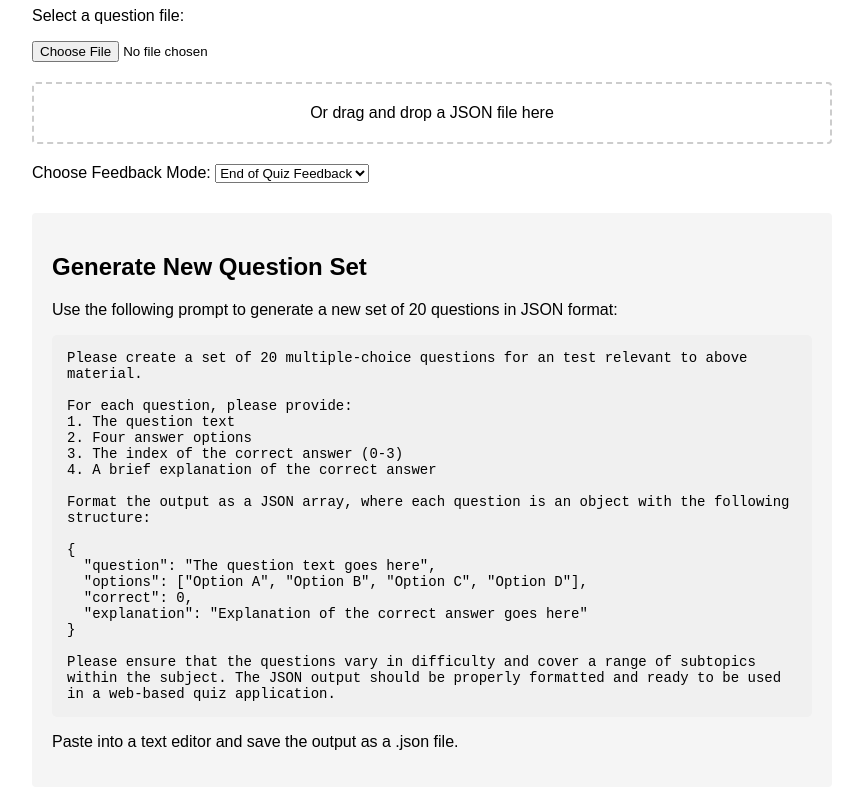
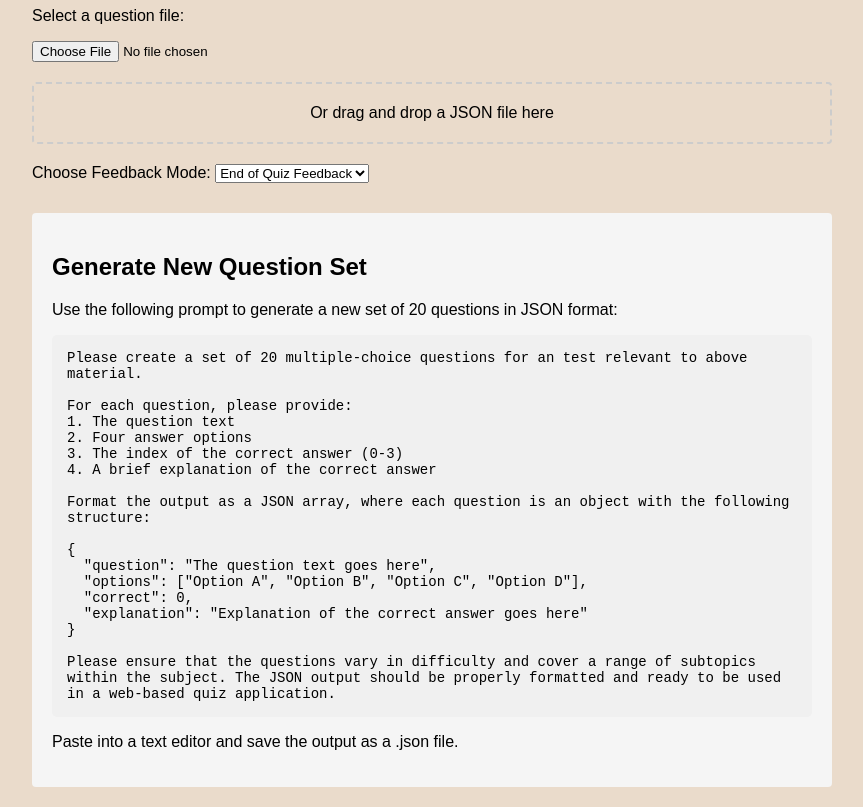
Before and after one commit to joeadamo67/Testy, a plain HTML site: page index.html in a window 1280 px wide. Shown: the part 93-900 px from the top of the page, without its empty margins (208-1071 px from the left). Drawn offline with Linux system fonts and the light colour scheme.

Commit message:
Update index.html

```diff
--- a/index.html
+++ b/index.html
@@ -10,6 +10,7 @@
             max-width: 800px;
             margin: 0 auto;
             padding: 20px;
+            background-color: #eadbcb;
         }
 
         #drop-zone {
```
